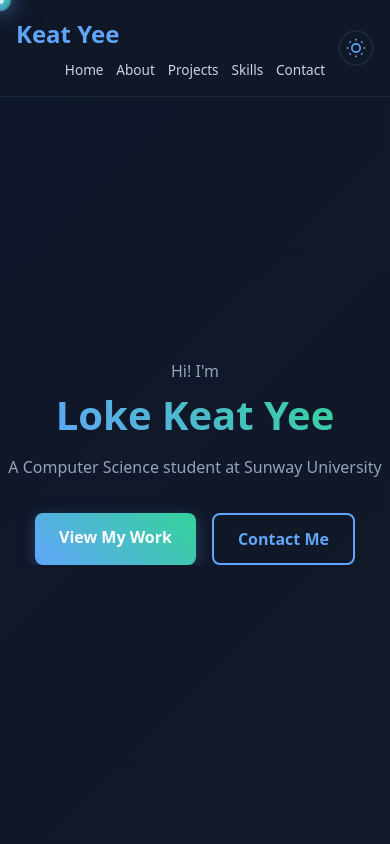
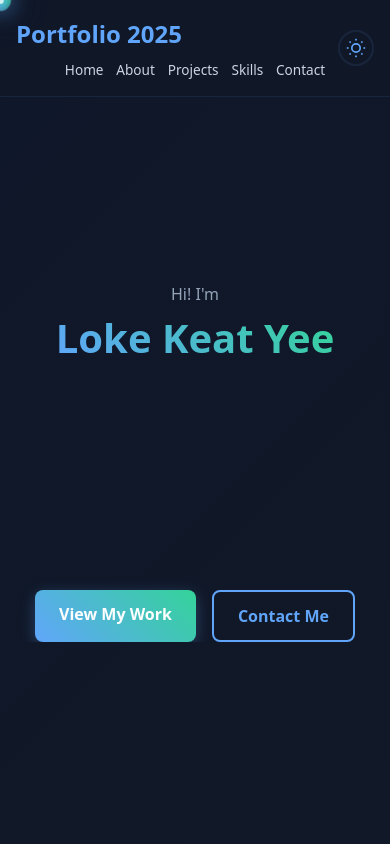
Before and after one commit to KeatYee/KeatYee.github.io, a React (Vite) app in the folder portfolio/: page / in a window 390 px wide. Shown: the top 844 px of the page. Built offline with nearby package versions, Linux system fonts and the light colour scheme.

Commit message:
fix hero section

```diff
--- a/portfolio/src/components/Header.jsx
+++ b/portfolio/src/components/Header.jsx
@@ -22,7 +22,7 @@ const Header = () => {
     <header className="header">
       <div className="container">
         <div className="logo">
-          <h2>Keat Yee</h2>
+          <h2>Portfolio 2025</h2>
         </div>
         <nav className="nav">
           <ul>
--- a/portfolio/src/components/Hero.css
+++ b/portfolio/src/components/Hero.css
@@ -194,6 +194,67 @@
 }
 
 .animate-text-2:hover {
-  color: #60A5FA;
+  color: var(--accent-blue);
   transition: color 0.3s ease;
 }
+
+/* Typing Effect Animation */
+.typing-effect {
+  overflow: hidden;
+  border-right: 3px solid var(--accent-blue);
+  white-space: nowrap;
+  width: 0;
+  animation:
+    typing 3s steps(52, end) 0.8s forwards,
+    blink 0.75s step-end infinite;
+}
+
+@keyframes typing {
+  from {
+    width: 0;
+  }
+  to {
+    width: 100%;
+  }
+}
+
+@keyframes blink {
+  from, to {
+    border-color: transparent;
+  }
+  50% {
+    border-color: var(--accent-blue);
+  }
+}
+
+/* Remove cursor blinking after typing completes */
+.typing-effect.typed {
+  border-right: none;
+  animation: none;
+}
+
+@media (max-width: 768px) {
+  .typing-effect {
+    animation:
+      typing 3s steps(52, end) 0.8s forwards,
+      blink 0.75s step-end infinite;
+  }
+}
+
+@media (max-width: 480px) {
+  .typing-effect {
+    white-space: normal;
+    animation:
+      fadeIn 1s ease-in 0.8s forwards;
+    border-right: none;
+  }
+
+  @keyframes fadeIn {
+    from {
+      opacity: 0;
+    }
+    to {
+      opacity: 1;
+    }
+  }
+}
--- a/portfolio/src/components/Hero.jsx
+++ b/portfolio/src/components/Hero.jsx
@@ -1,7 +1,19 @@
-import React from 'react';
+import React, { useEffect } from 'react';
 import './Hero.css';
 
 const Hero = () => {
+  useEffect(() => {
+    // Remove the blinking cursor after typing animation completes
+    const timer = setTimeout(() => {
+      const typingElement = document.querySelector('.typing-effect');
+      if (typingElement) {
+        typingElement.style.borderRight = 'none';
+      }
+    }, 4000); // 0.8s delay + 3s typing + 0.2s buffer
+
+    return () => clearTimeout(timer);
+  }, []);
+
   return (
     <section id="home" className="hero">
       <div className="container">
@@ -10,7 +22,7 @@ const Hero = () => {
           <h1 className="hero-name animate-text-2">
             <span className="highlight">Loke Keat Yee</span>
           </h1>
-          <p className="hero-subtitle animate-text-3">A Computer Science student at Sunway University</p>
+          <p className="hero-subtitle animate-text-3 typing-effect">A Computer Science student at Sunway University</p>
           <div className="hero-buttons animate-text-4">
             <a href="#projects" className="btn btn-primary">View My Work</a>
             <a href="#contact" className="btn btn-secondary">Contact Me</a>
```
